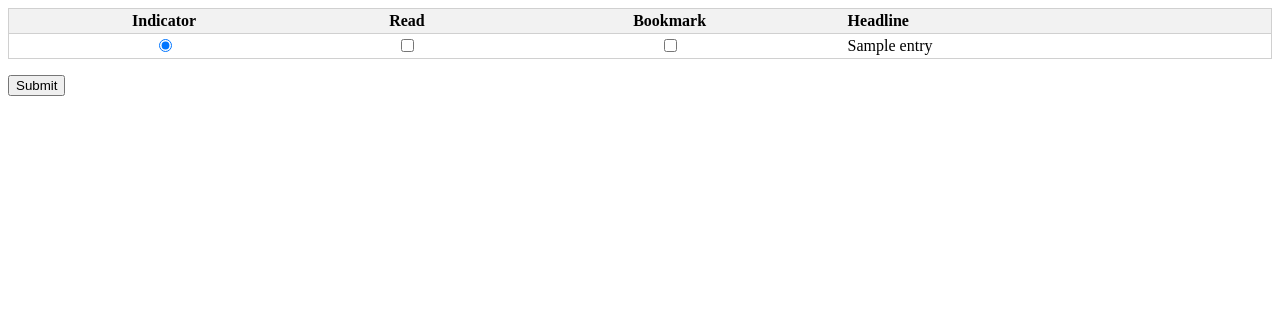
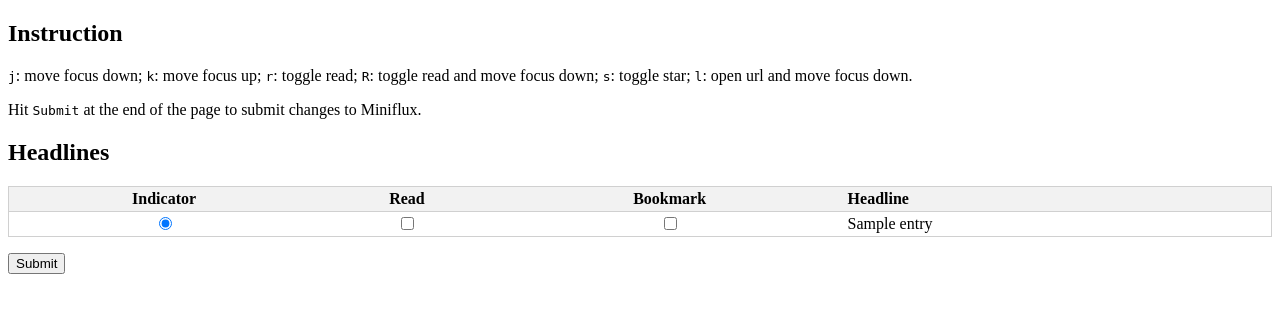
Before and after one commit to kkew3/mmhv, a FastAPI app: template templates/index.html in a window 1280 px wide. Shown: the top 313 px of the page. Run offline with FastAPI, Linux system fonts and the light colour scheme; the template is opened without the code that fills it: most values are stand-ins (such as "Sample title", 1, 10 or a date in 2020).

Commit message:
Add instructions

```diff
--- a/templates/index.html
+++ b/templates/index.html
@@ -26,6 +26,10 @@
 </head>
 <body>
 
+<h2>Instruction</h2>
+<p><code>j</code>: move focus down; <code>k</code>: move focus up; <code>r</code>: toggle read; <code>R</code>: toggle read and move focus down; <code>s</code>: toggle star; <code>l</code>: open url and move focus down.</p>
+<p>Hit <code>Submit</code> at the end of the page to submit changes to Miniflux.</p>
+<h2>Headlines</h2>
 <table class="outlined">
     <thead>
         <tr>
```
